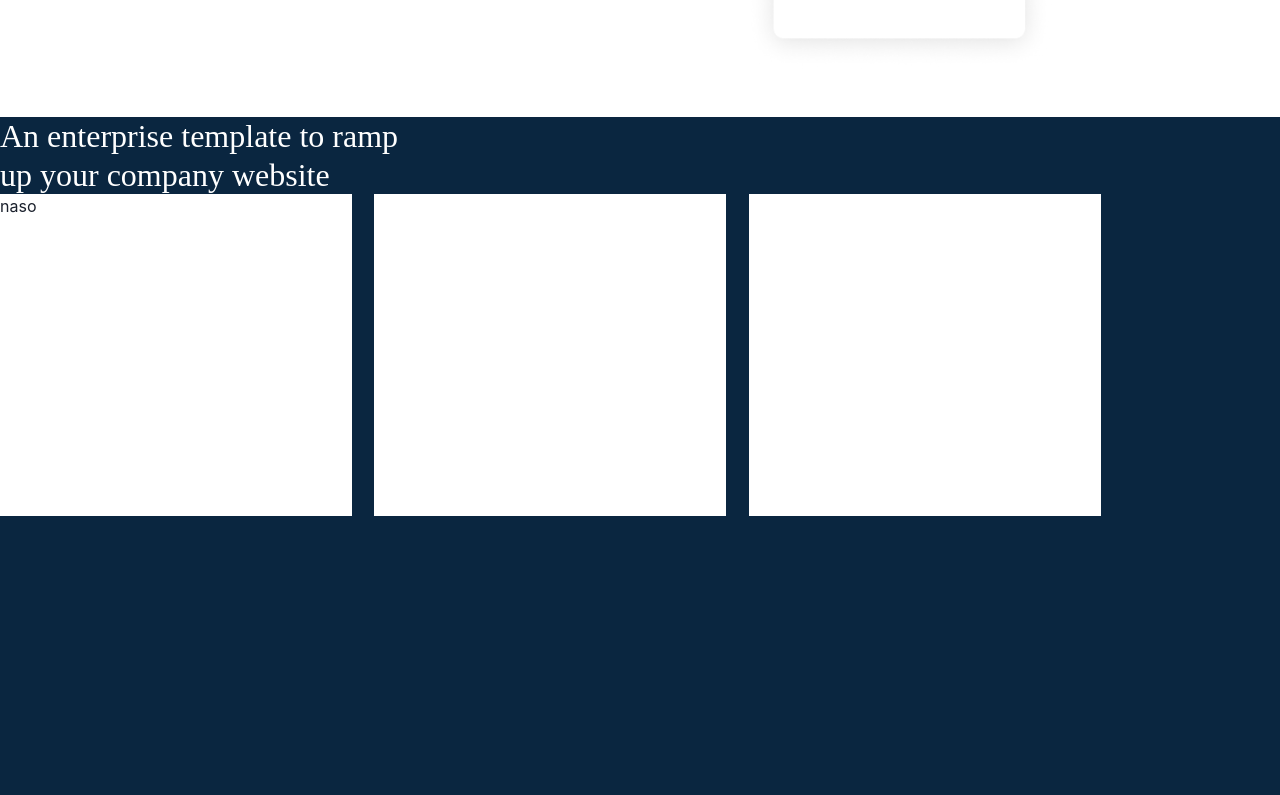
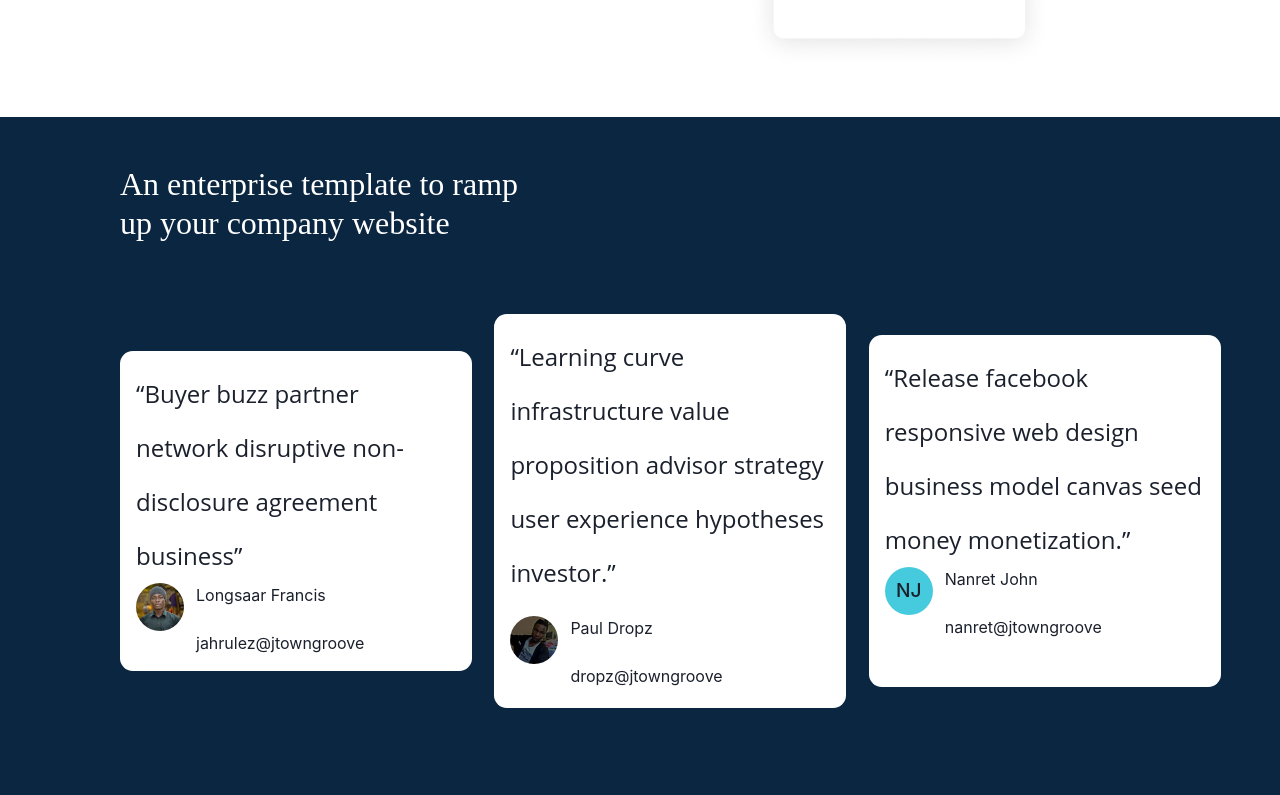
Before and after one commit to jahrulezfrancis/Digital-Marketing-Website-front-end-, a React (Create React App) app: page / in a window 1280 px wide. Shown: the part 2725-3520 px from the top of the page. Built offline with nearby package versions, Linux system fonts and the light colour scheme.

Commit message:
updated testimonials section and added another service section

```diff
--- a/src/Components/Pages/About.jsx
+++ b/src/Components/Pages/About.jsx
@@ -1,4 +1,4 @@
-import { Heading, VStack, HStack, Text, Box, Image, Button, Stack } from '@chakra-ui/react';
+import { Heading, VStack, HStack, Text, Box, Image, Button, Stack, Avatar, Flex } from '@chakra-ui/react';
 import React from 'react';
 import SinglePers from "../../Images/single-pers.png";
 import Twopers from "../../Images/two-pers-hand-shake.png";
@@ -9,6 +9,9 @@ import { List, ListItem, ListIcon, } from '@chakra-ui/react'
 import { FiFeather, FiEye } from 'react-icons/fi'
 import { BsBrightnessHigh } from 'react-icons/bs'
 import FemaleOnCall from "../../Images/pers-making-call.png"
+import PaulDropz from "../../Images/buju.jpg"
+import Jahrulez from "../../Images/Jahrulez.png"
+import AfterTestimonial from './AfterTestimonials';
 
 const CardComp = (props) => {
     return (
@@ -29,22 +32,53 @@ const CardComp = (props) => {
 function Testimonials() {
     return (
         <Box w='100%' h='50em' bgColor='#0A2640'>
-            <Heading color='white' fontFamily='Manrope' fontWeight='400' fontSize='2em'>An enterprise template to ramp <br />
+            <Stack justify='center' ml='7.5em' mr='7.5em' flex='1' flexWrap='wrap'>
+                <Heading color='white' fontFamily='Manrope' fontWeight='400'
+                    fontSize='2em' mb='2em' mt='1.5em'
+                >
+                    An enterprise template to ramp <br />
                     up your company website
                 </Heading>
                 <HStack gap='1.4em'>
-                <Box w='22em' h='20.125em' bgColor='white'>
-                    naso
+                    <Box w='22em' h='20rem' bgColor='white' borderRadius='.8em' p='1em'>
+                        <Text lineHeight='2.25em' fontSize='1.5em' fontWeight={400} fontFamily='Open Sans'>“Buyer buzz partner network disruptive non-disclosure agreement business”</Text>
+                        <Flex gap='3'>
+                            <Avatar size='md' name='Jahrulez Francis' src={Jahrulez} />
+                            <Flex direction='column'>
+                                <Text>Longsaar Francis</Text> <br />
+                                <Text>jahrulez@jtowngroove</Text>
+                            </Flex>
+                        </Flex>
+                    </Box>
+                    <Box w='22em' h='24.625em' bgColor='white' borderRadius='.8em' p='1em' alignSelf='start' flexWrap='wrap'>
+                        <Text lineHeight='2.25em' fontSize='1.5em' fontWeight={400} fontFamily='Open Sans'>
+                            “Learning curve infrastructure value proposition advisor strategy user
+                            experience hypotheses investor.”
+                        </Text>
+                        <Flex gap='3' mt='1em'>
+                            <Avatar size='md' name='Paul Dropz' src={PaulDropz} />
+                            <Flex direction='column' flexWrap='wrap'>
+                                <Text>Paul Dropz</Text> <br />
+                                <Text>dropz@jtowngroove</Text>
+                            </Flex>
+                        </Flex>
                     </Box>
 
-                <Box w='22em' h='20.125em' bgColor='white'>
-
-                </Box>
-
-                <Box w='22em' h='20.125em' bgColor='white'>
-
+                    <Box w='22em' h='22em' bgColor='white' borderRadius='.8em' p='1em'>
+                        <Text lineHeight='2.25em' fontSize='1.5em' fontWeight={400} fontFamily='Open Sans'>
+                            “Release facebook responsive web design business
+                            model canvas seed money monetization.”
+                        </Text>
+                        <Flex gap='3'>
+                            <Avatar size='md' name='Nanret John' src='' />
+                            <Flex direction='column'>
+                                <Text>Nanret John</Text> <br />
+                                <Text>nanret@jtowngroove</Text>
+                            </Flex>
+                        </Flex>
                     </Box>
                 </HStack>
+            </Stack>
         </Box>
     )
 }
@@ -132,6 +166,7 @@ export default function AboutSection() {
             </HStack>
             <Stack>
                 <Testimonials />
+                <AfterTestimonial />
             </Stack>
         </Box>
     )
```
Lines whose indentation alone changed are shown as unchanged.
